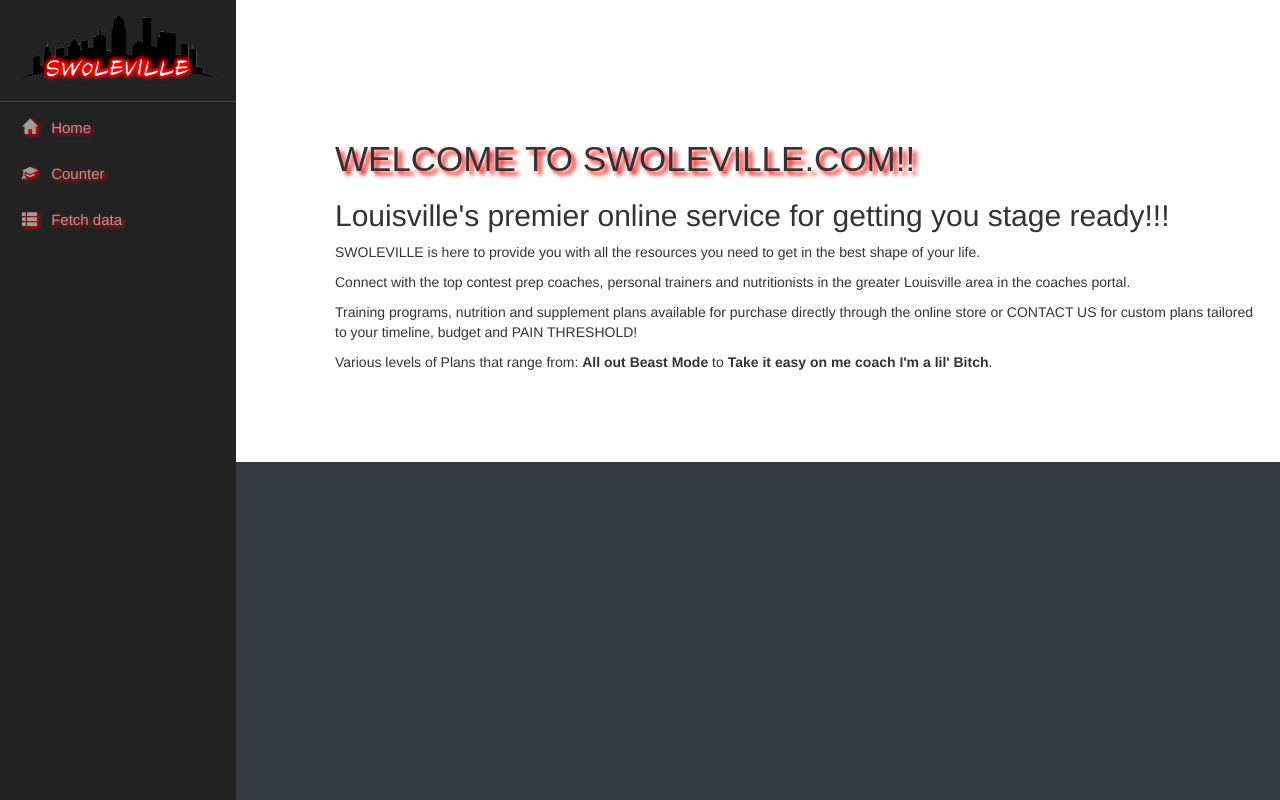
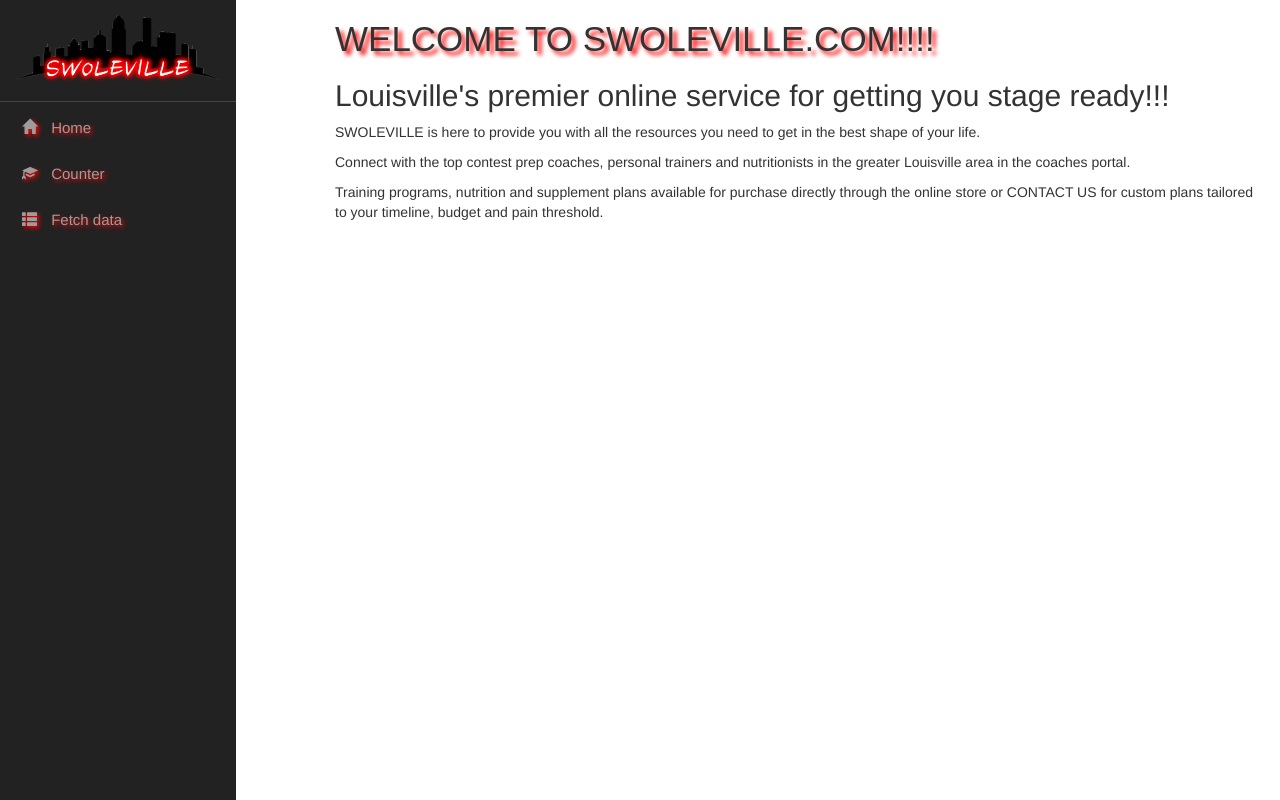
Before and after one commit to jcoleman1979/swoleville, an Angular app in the folder swoleville2dot1/ClientApp/: page / in a window 1280 px wide. Built offline with nearby package versions, Linux system fonts and the light colour scheme.

Commit message:
synch up

```diff
--- a/swoleville2dot1/ClientApp/src/app/home/home.component.css
+++ b/swoleville2dot1/ClientApp/src/app/home/home.component.css
@@ -1,4 +1,3 @@
-
 
 
 h1 {
--- a/swoleville2dot1/ClientApp/src/app/home/home.component.html
+++ b/swoleville2dot1/ClientApp/src/app/home/home.component.html
@@ -1,5 +1,5 @@
-<br><br><br><br><br><br>
-<h1>WELCOME TO SWOLEVILLE.COM!!</h1>
+
+<h1>WELCOME TO SWOLEVILLE.COM!!!!</h1>
 <h2 className="header2">
 Louisville's premier online service for getting you stage ready!!!
 </h2>
@@ -10,12 +10,5 @@
 Connect with the top contest prep coaches, personal trainers and nutritionists in the greater Louisville area in the coaches portal.
 </p>
 <p>
-Training programs, nutrition and supplement plans available for purchase directly through the online store or CONTACT US for custom plans tailored to your timeline, budget and PAIN THRESHOLD!
+Training programs, nutrition and supplement plans available for purchase directly through the online store or CONTACT US for custom plans tailored to your timeline, budget and pain threshold.
 </p>
-<p>
-    Various levels of Plans that range from: <strong>All out Beast Mode</strong> to <strong>Take it easy on me coach I'm a lil' Bitch</strong>.
-</p>
-<br>
-<br>
-<br>
-<br>
--- a/swoleville2dot1/ClientApp/src/app/nav-menu/nav-menu.component.css
+++ b/swoleville2dot1/ClientApp/src/app/nav-menu/nav-menu.component.css
@@ -7,7 +7,6 @@
     right: 0;
     z-index: 1;
 }
-
 
   img.navbar-brand-logo {
     max-width: 100%; /* 100% of navbar-brand width*/
@@ -77,7 +76,6 @@
 }
 
 @media (min-width: 768px) {
-
     .main-nav {
         height: 100%;
         width: calc(20% - 20px);
@@ -97,7 +95,6 @@
         height: 100%;
         width: 100vw;
     }
-
     .navbar-collapse {
         border-top: 1px solid #444;
         padding: 0px;
--- a/swoleville2dot1/ClientApp/src/app/nav-menu/nav-menu.component.html
+++ b/swoleville2dot1/ClientApp/src/app/nav-menu/nav-menu.component.html
@@ -1,4 +1,3 @@
-
 <div class='main-nav'>
     <div class='navbar navbar-inverse'>
         <div class='navbar-header'>
--- a/swoleville2dot1/ClientApp/src/styles.css
+++ b/swoleville2dot1/ClientApp/src/styles.css
@@ -1,63 +1 @@
 /* You can add global styles to this file, and also import other style files */
-/* You can add global styles to this file, and also import other style files */
-:root {
-  --hover-bg-color: charcoal;
-  --round-corners: 30px;
-  --btn-shadow: 1px 1px 4px 4px red;
-  --h1-shadow: 2px 2px 4px red;
-}
-
-/* Provide sufficient contrast against white background */
-html {
-  background-color: #343a40;
-}
-body {
-  background-color: black;
-  color: whitesmoke;
-}
-
-@media (max-width: 767px) {
-  body {
-    text-align: center;
-  }
-}
-
-code {
-  color: #e01a76;
-}
-
-/*
-.btn-primary {
-  color: #fff;
-  background-color: #1b6ec2;
-  border-color: #1861ac;
-}
-  */
-
-/********************COLOR THEMES*****************************/
-/*
-  / Colors
-$blue:    #007bff !default; // primary
-$indigo:  #6610f2 !default;
-$purple:  #6f42c1 !default;
-$pink:    #e83e8c !default;
-$red:     #dc3545 !default; // danger
-$orange:  #fd7e14 !default;
-$yellow:  #ffc107 !default; // warning
-$green:   #28a745 !default; // success
-$teal:    #20c997 !default;
-$cyan:    #17a2b8 !default; // info
-
-// Grays
-$white:    #fff !default;
-$gray-100: #f8f9fa !default; // light
-$gray-200: #e9ecef !default;
-$gray-300: #dee2e6 !default;
-$gray-400: #ced4da !default;
-$gray-500: #adb5bd !default;
-$gray-600: #868e96 !default; // secondary
-$gray-700: #495057 !default;
-$gray-800: #343a40 !default; // dark
-$gray-900: #212529 !default;
-$black:    #000 !default;
-*/
```
Also changed, not shown: swoleville2dot1/ClientApp/src/app/counter/counter.component.css (added), 2 other files (tests, documents, lock files or other folders).
